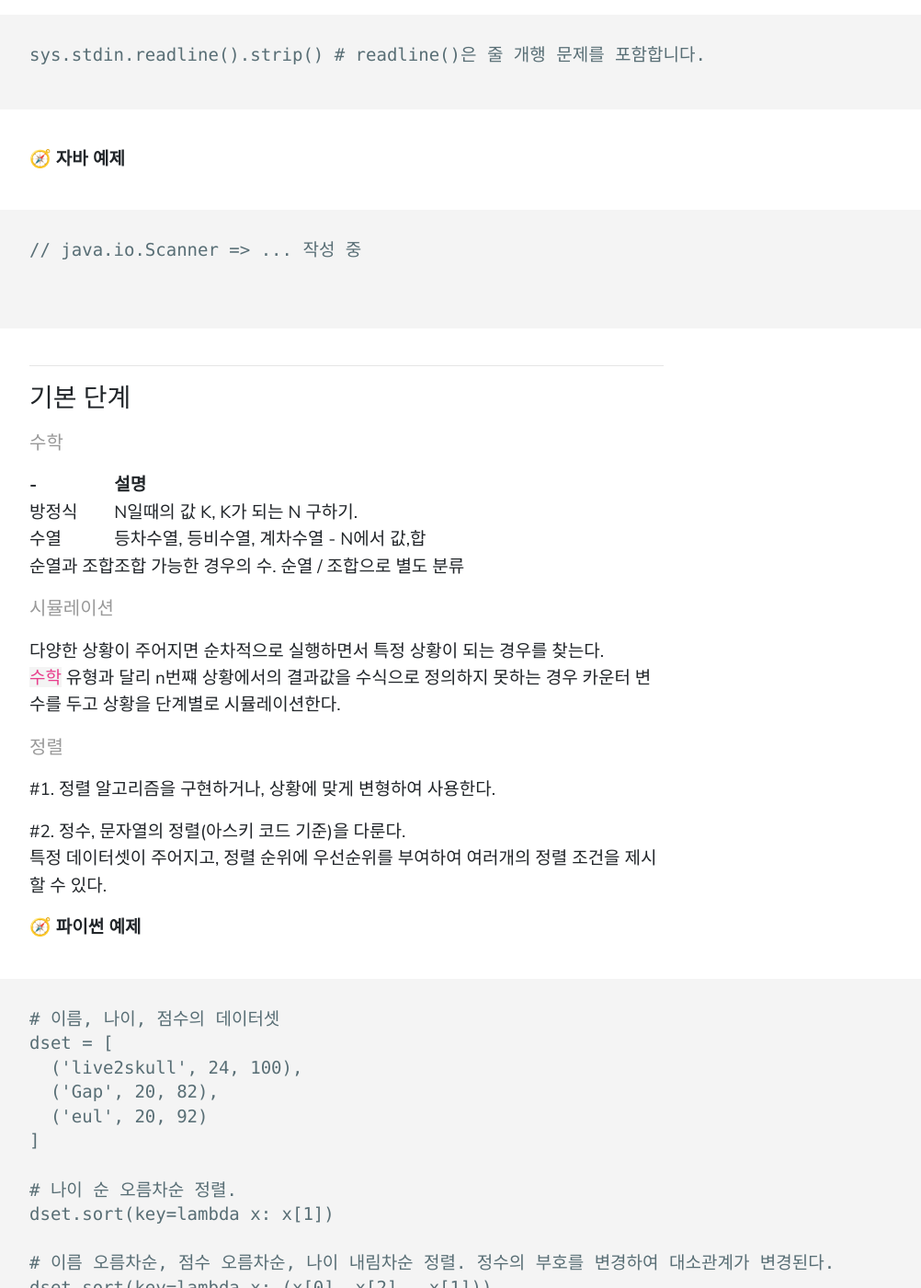
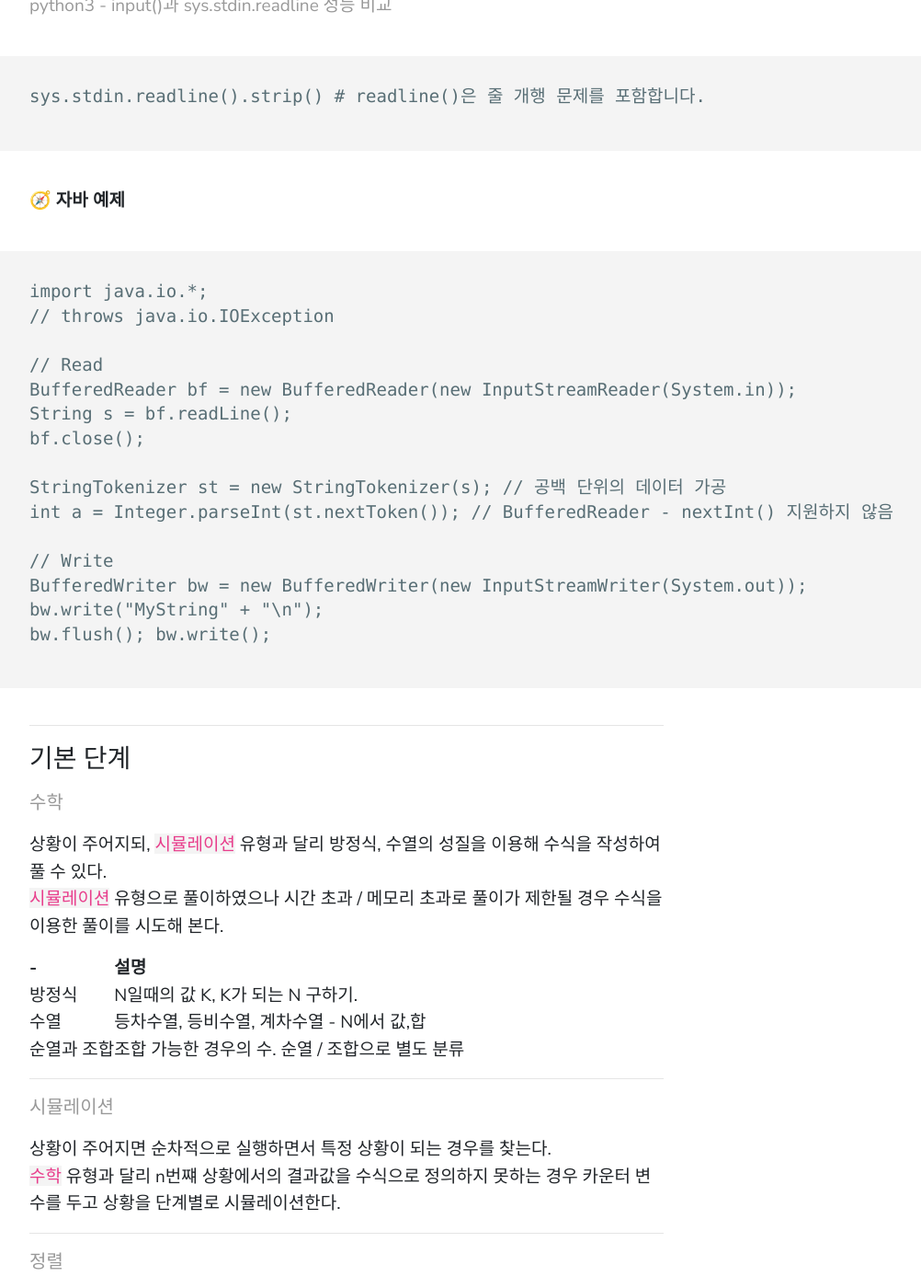
Before and after one commit to live2skull/blog.live2skull.kr, a Jekyll site: the page built from _posts/algorithm/2020-04-01-algorithm-types.markdown, in a window 1280 px wide and 1400 px high, scrolled down 1053 px. Shown: the whole window at 92% size, without its empty margins (83-1085 px from the left). Built offline with Jekyll 4.4.1, drawn with Linux system fonts in a browser that asks for light colours; some of the changed text lies outside the part shown.

Commit message:
유형별 알고리즘 문제 풀이 수정 중

````diff
--- a/_posts/algorithm/2020-04-01-algorithm.markdown
+++ b/_posts/algorithm/2020-04-01-algorithm-types.markdown
@@ -1,14 +1,16 @@
 ---
 layout: post
-title:  "알고리즘 문제 유형별 풀이"
-date:   2019-09-01 00:59:09 +0000
+title:  "유형별 알고리즘 문제풀이"
+date:   2020-04-01 00:00:00 +0000
 categories: python pip algorithm
 ---
 
-## 알고리즘 문제 풀이
+## 유형별 알고리즘 문제풀이
 [백준 Online Judge](https://www.acmicpc.net/)
 
 [백준 - 분류별 태그](https://www.acmicpc.net/problem/tags)
+
+[TheLordOfBOJ - 백준 문제풀이 코드 모음](https://github.com/live2skull/TheLordOfBOJ)
 
 ----
 
@@ -22,7 +24,7 @@
 
 단순히 특정 글 또는 로고 출력만이 필요할 경우 (문제에 입력이 없고, 정답이 항상 동일한 경우) 코드 제출 단계에서 언어를 `Text`로 지정하면 소스 코드가 아닌 답 자체를 제출할 수 있다.
 
-다량의 입/출력 과정에서 발생할 수 있는 시간 초과에는 다음과 같이 대응한다.
+다량의 데이터 입/출력 과정에서 발생할 수 있는 시간 초과에는 다음과 같이 대응한다.
 
 **🧭 파이썬 예제**
 [python3 - input()과 sys.stdin.readline 성능 비교](https://stackoverflow.com/questions/22623528/sys-stdin-readline-and-input-which-one-is-faster-when-reading-lines-of-inpu)
@@ -32,8 +34,21 @@
 
 **🧭 자바 예제**
 ```
-// java.io.Scanner => ... 작성 중
+import java.io.*;
+// throws java.io.IOException
 
+// Read
+BufferedReader bf = new BufferedReader(new InputStreamReader(System.in));
+String s = bf.readLine();
+bf.close();
+
+StringTokenizer st = new StringTokenizer(s); // 공백 단위의 데이터 가공
+int a = Integer.parseInt(st.nextToken()); // BufferedReader - nextInt() 지원하지 않음
+
+// Write
+BufferedWriter bw = new BufferedWriter(new InputStreamWriter(System.out));
+bw.write("MyString" + "\n");
+bw.flush(); bw.write();
 ```
 
 
@@ -43,25 +58,31 @@
 
 #### [수학](https://www.acmicpc.net/problem/tag/%EC%B6%9C%EB%A0%A5)
 
+상황이 주어지되, `시뮬레이션` 유형과 달리 방정식, 수열의 성질을 이용해 수식을 작성하여 풀 수 있다.
+`시뮬레이션` 유형으로 풀이하였으나 시간 초과 / 메모리 초과로 풀이가 제한될 경우 수식을 이용한 풀이를 시도해 본다.
+
 |-|설명|
 |---|-----|
 |방정식|N일때의 값 K, K가 되는 N 구하기.|
 |수열|등차수열, 등비수열, 계차수열 - N에서 값,합|
 |순열과 조합|조합 가능한 경우의 수. 순열 / 조합으로 별도 분류|
 
+----
+
 #### [시뮬레이션](https://www.acmicpc.net/problem/tag/%EC%8B%9C%EB%AE%AC%EB%A0%88%EC%9D%B4%EC%85%98)
 
-다양한 상황이 주어지면 순차적으로 실행하면서 특정 상황이 되는 경우를 찾는다.
+상황이 주어지면 순차적으로 실행하면서 특정 상황이 되는 경우를 찾는다.
 `수학` 유형과 달리 n번쨰 상황에서의 결과값을 수식으로 정의하지 못하는 경우 카운터 변수를 두고 상황을 단계별로 시뮬레이션한다.
 
+----
 
 #### [정렬](https://www.acmicpc.net/problem/tag/%EC%A0%95%EB%A0%AC)
 
 
 
-\#1. 정렬 알고리즘을 구현하거나, 상황에 맞게 변형하여 사용한다.
+\- 정렬 알고리즘을 구현하거나, 상황에 맞게 변형하여 사용한다.
 
-\#2. 정수, 문자열의 정렬(아스키 코드 기준)을 다룬다.
+\- 정수, 문자열의 정렬(아스키 코드 기준)을 다룬다.
 특정 데이터셋이 주어지고, 정렬 순위에 우선순위를 부여하여 여러개의 정렬 조건을 제시할 수 있다.
 
 **🧭 파이썬 예제**
@@ -85,10 +106,14 @@
 작성중입니다. 😅
 ```
 
-#### [다이나믹 프로그래밍](https://www.acmicpc.net/problem/tag/%EB%8B%A4%EC%9D%B4%EB%82%98%EB%AF%B9%20%ED%94%84%EB%A1%9C%EA%B7%B8%EB%9E%98%EB%B0%8D)
+----
+
+#### [동적 프로그래밍](https://www.acmicpc.net/problem/tag/%EB%8B%A4%EC%9D%B4%EB%82%98%EB%AF%B9%20%ED%94%84%EB%A1%9C%EA%B7%B8%EB%9E%98%EB%B0%8D)
+
+**\- 메모이제이션(Top-down)**
 
 
-
+**\- 상향식 계산법(Bottom-up)**
 
 ----
 
````
